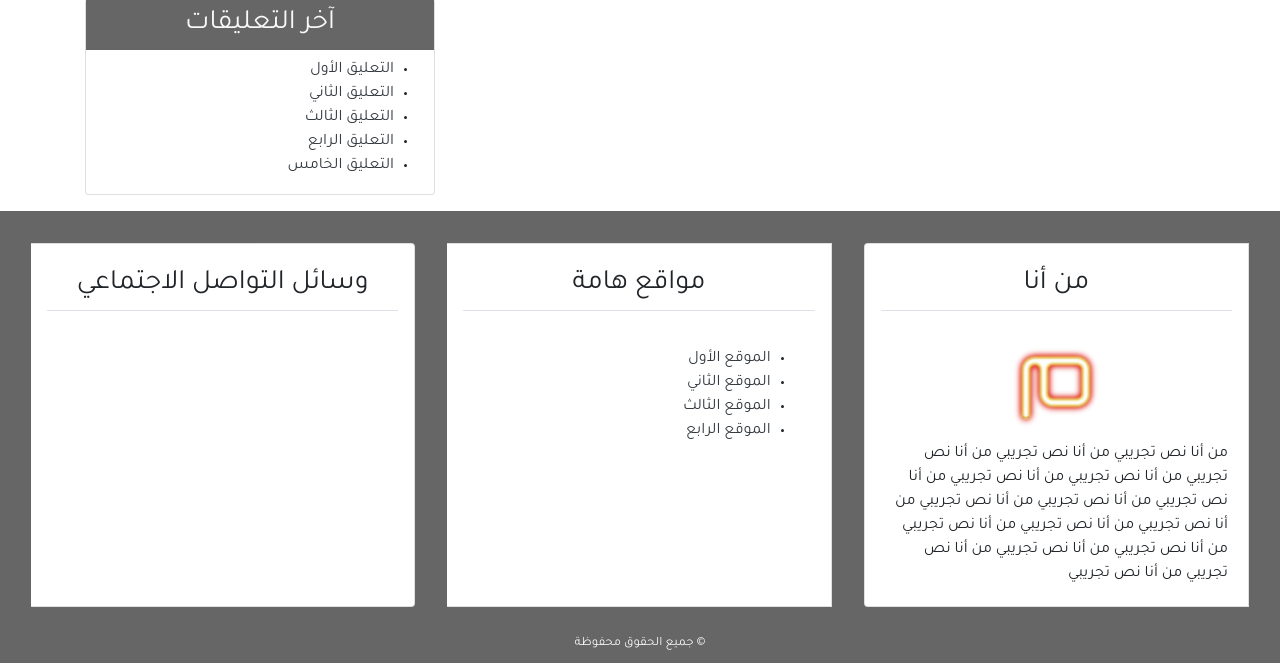
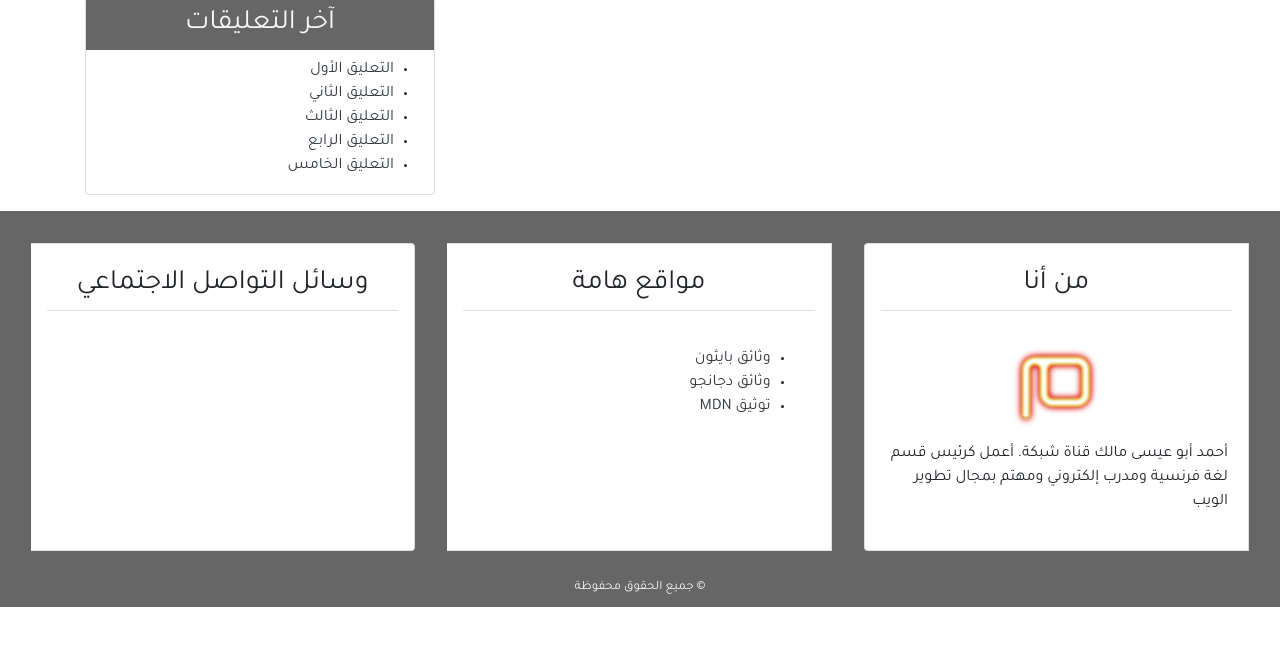
Before and after one commit to saidyahia/blog-django-ar, a Django app: page / in a window 1280 px wide. Shown: the part 293-956 px from the top of the page. After the commit the page ends 900 px from the top, so only its background shows below. Run offline with Django 3.2, Linux system fonts and the light colour scheme; some libraries are stand-ins or nearby versions.

Commit message:
Editing footer with about and website

```diff
--- a/src/blog/templates/blog/index.html
+++ b/src/blog/templates/blog/index.html
@@ -94,9 +94,10 @@
                                 <div class="text-center">
                                     <img src="{% static 'blog/images/mim-logo.png' %}" alt="شعار مدونة" width="100px">
                                 </div>
-                                من أنا نص تجريبي من أنا نص تجريبي من أنا نص تجريبي من أنا نص تجريبي من أنا نص تجريبي من
-                                أنا نص تجريبي من أنا نص تجريبي من أنا نص تجريبي من أنا نص تجريبي من أنا نص تجريبي من أنا
-                                نص تجريبي من أنا نص تجريبي من أنا نص تجريبي من أنا نص تجريبي من أنا نص تجريبي
+                                <p>
+                                    أحمد أبو عيسى مالك قناة شبكة. أعمل كرئيس قسم لغة فرنسية ومدرب إلكتروني ومهتم بمجال
+                                    تطوير الويب
+                                </p>
 
                             </div>
                         </div>
@@ -104,10 +105,9 @@
                             <h3 class="card-title text-center border-bottom p-2 m-3">مواقع هامة</h3>
                             <div class="card-body">
                                 <ul>
-                                    <li><a class="text-dark" href="#">الموقع الأول</a></li>
-                                    <li><a class="text-dark" href="#">الموقع الثاني</a></li>
-                                    <li><a class="text-dark" href="#">الموقع الثالث</a></li>
-                                    <li><a class="text-dark" href="#">الموقع الرابع</a></li>
+                                    <li><a class="text-dark" href="#">وثائق بايثون</a></li>
+                                    <li><a class="text-dark" href="#">وثائق دجانجو</a></li>
+                                    <li><a class="text-dark" href="#">توثيق MDN</a></li>
                                 </ul>
                             </div>
                         </div>
```
